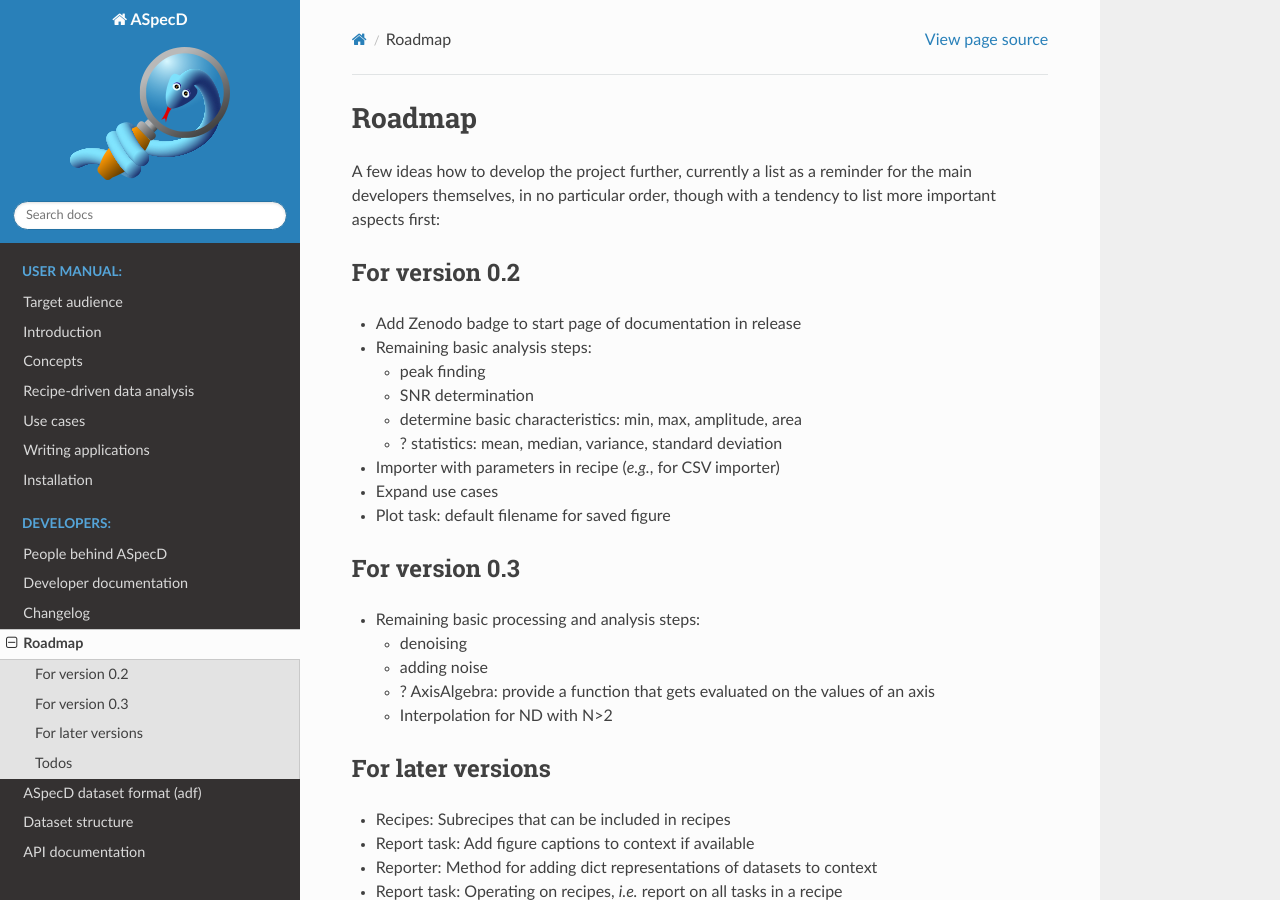
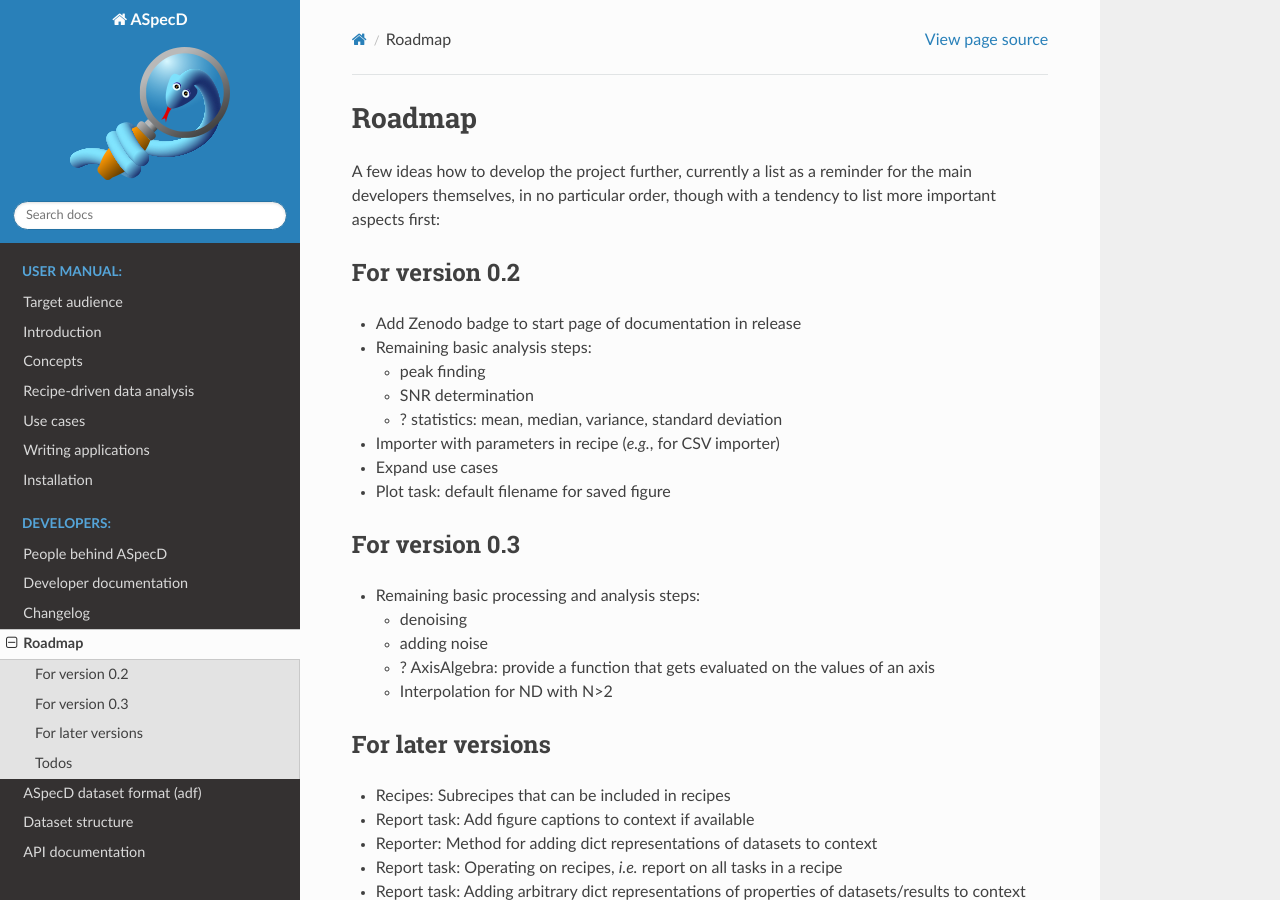
Before and after one commit to tillbiskup/aspecd, a Sphinx documentation site: the page built from docs/roadmap.rst, in a window 1280 px wide and 900 px high. Built offline with Sphinx 7.4.7 and the Read the Docs theme 2.0.0, drawn with Linux system fonts in a browser that asks for light colours.

Commit message:
First concrete analysis step: BasicCharacteristics

```diff
--- a/docs/changelog.rst
+++ b/docs/changelog.rst
@@ -13,6 +13,8 @@
 
 New features
 ------------
+
+* BasicCharacteristics
 
 * ProcessingStep provides non-public method ``_set_defaults`` for setting default parameters before sanitising parameters.
 
--- a/docs/roadmap.rst
+++ b/docs/roadmap.rst
@@ -14,7 +14,6 @@
 
   * peak finding
   * SNR determination
-  * determine basic characteristics: min, max, amplitude, area
   * ? statistics: mean, median, variance, standard deviation
 
 * Importer with parameters in recipe (*e.g.*, for CSV importer)
```
Also changed, not shown: 1 other file.
